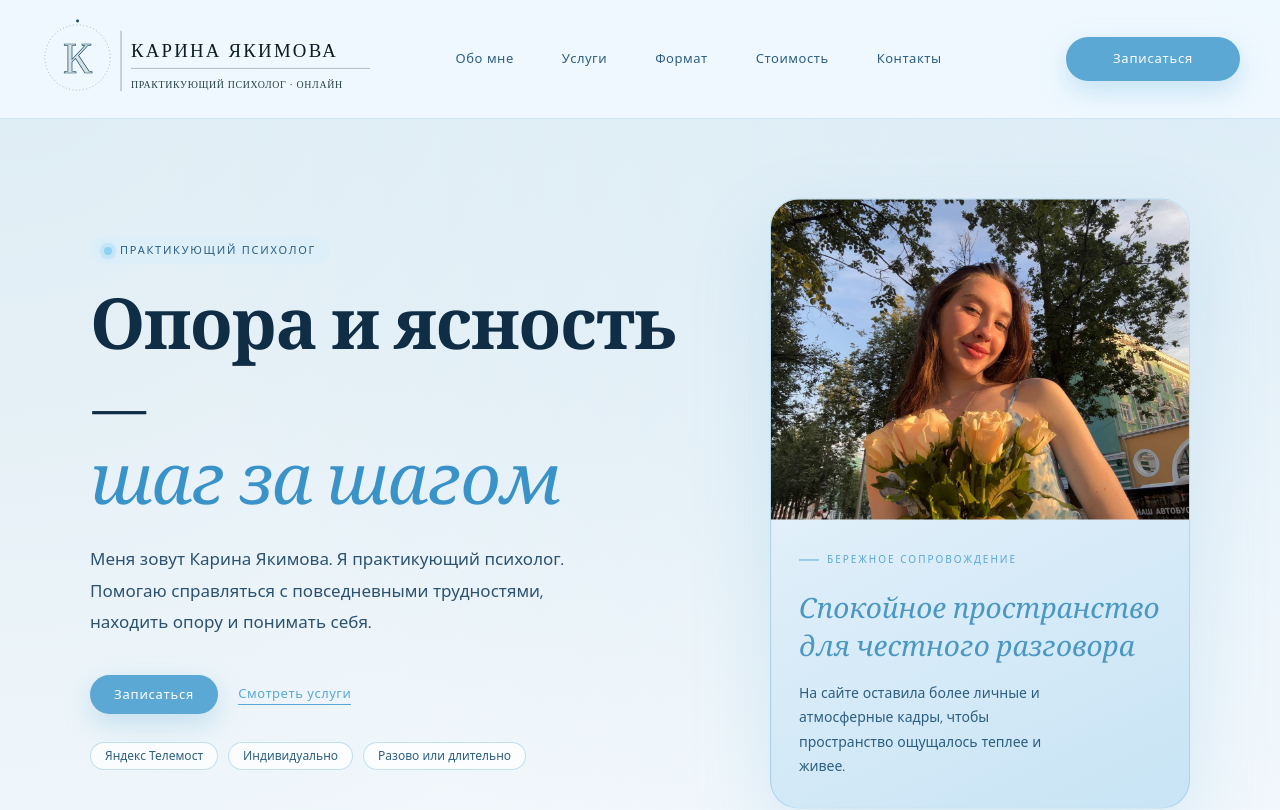
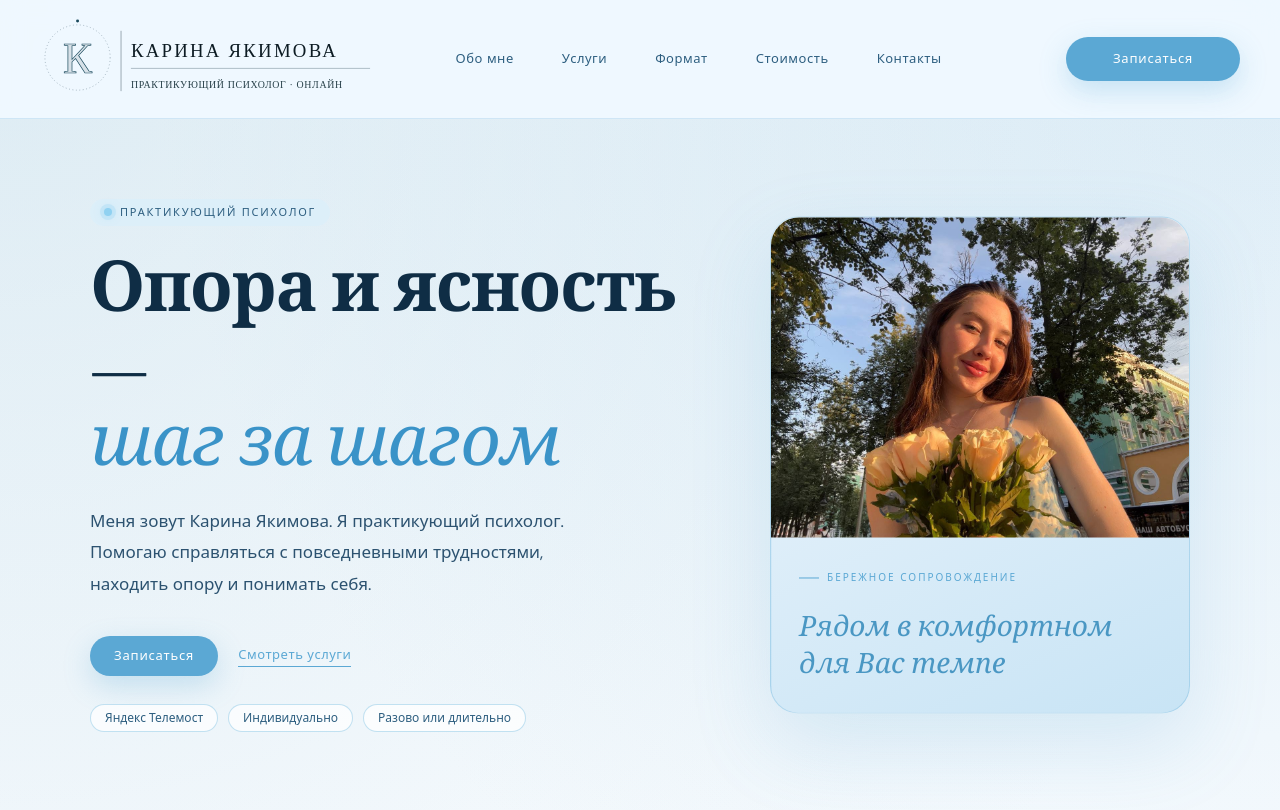
Before and after one commit to karinayakimovaa/info, a React (Vite) app: page / in a window 1280 px wide. Shown: the top 810 px of the page. Built offline with nearby package versions, Linux system fonts and the light colour scheme.

Commit message:
Add files via upload

```diff
--- a/src/App.jsx
+++ b/src/App.jsx
@@ -451,13 +451,9 @@ export default function App() {
                 <div className="px-7 pt-6 pb-7">
                   <SectionLabel>Бережное сопровождение</SectionLabel>
                   <p className="font-serif italic text-[28px] font-normal text-[#4A97C3] leading-[1.35] mt-2.5">
-                    Спокойное пространство
+                  Рядом в комфортном
                     <br />
-                    для честного разговора
-                  </p>
-                  <p className="mt-3.5 max-w-[28ch] text-sm leading-[1.75] text-[#2E5F80]">
-                    На сайте оставила более личные и атмосферные кадры, чтобы
-                    пространство ощущалось теплее и живее.
+                    для Вас темпе
                   </p>
                 </div>
               </div>
```
